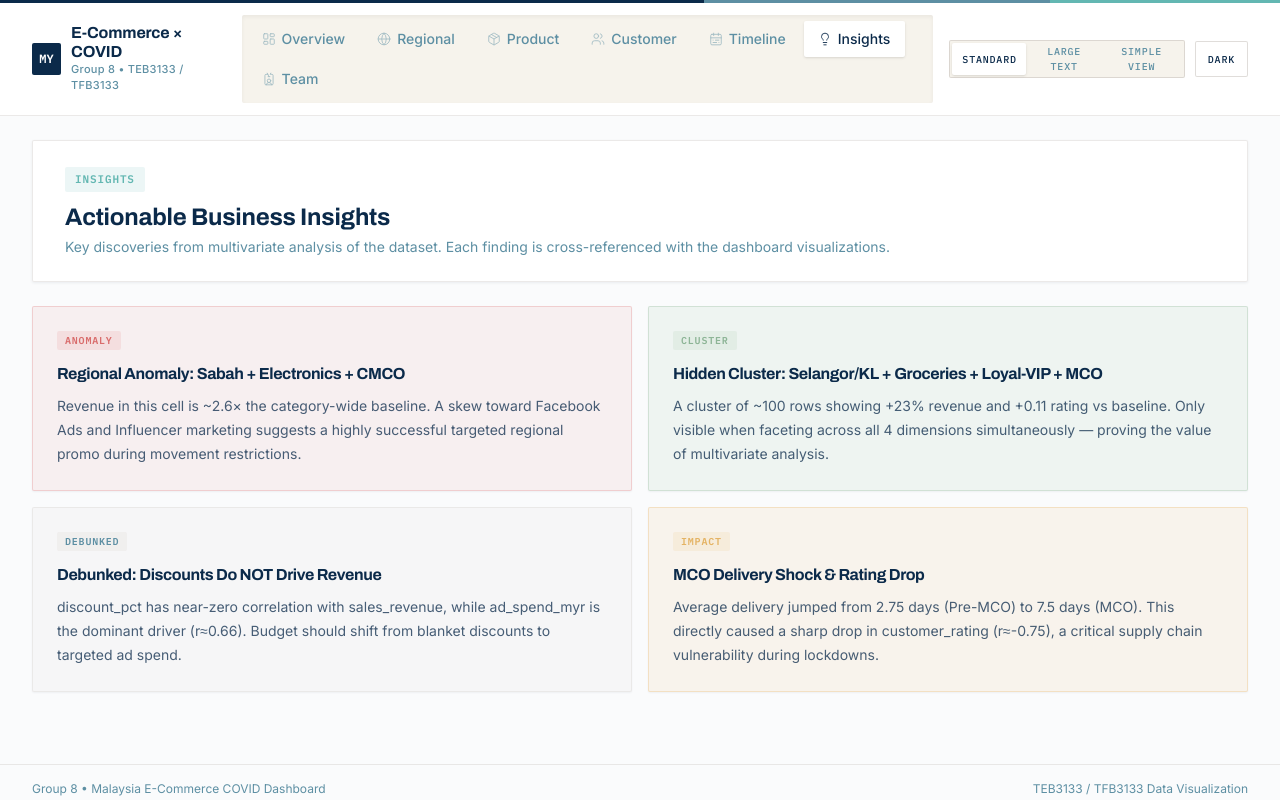
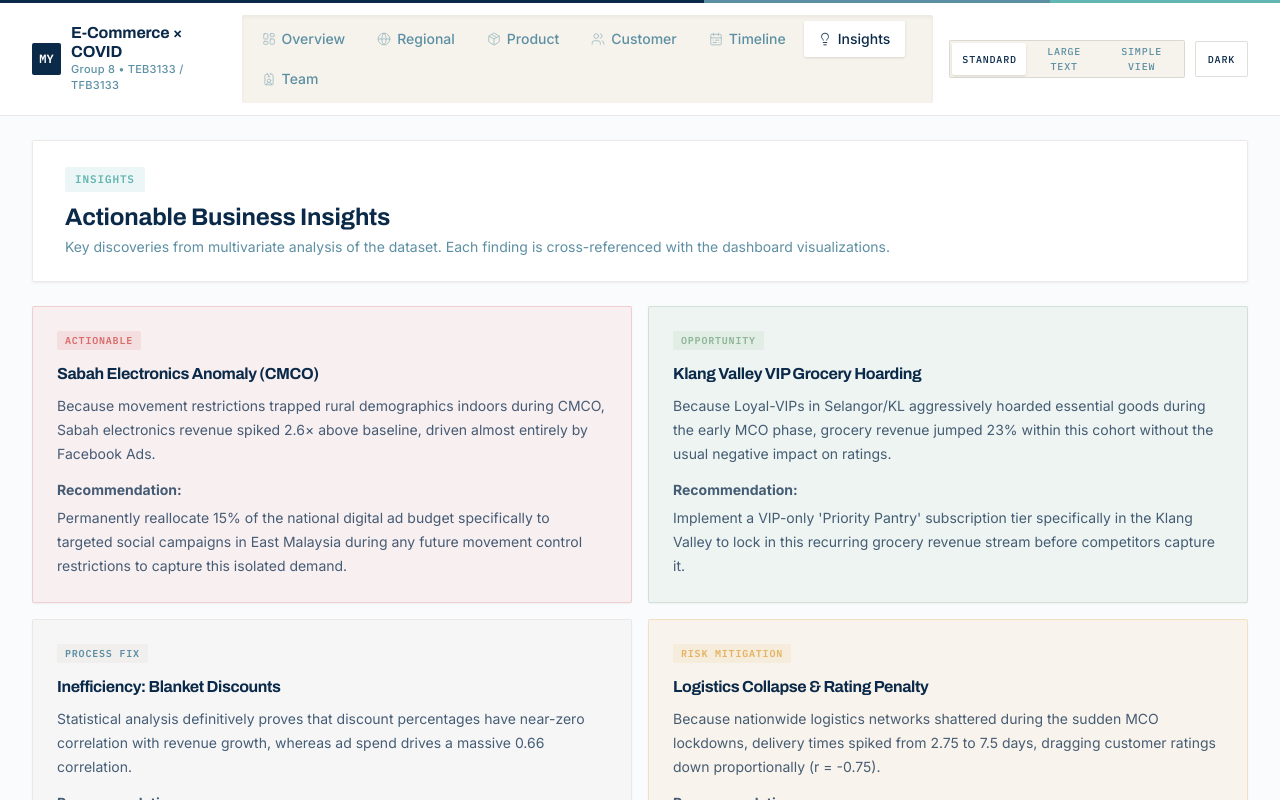
Before and after one commit to No0bmazt3r/malaysia-ecommerce-covid-dashboard, a Next.js app: page /insights in a window 1280 px wide. Shown: the top 800 px of the page. Built offline with nearby package versions, Linux system fonts and the light colour scheme.

Commit message:
refactor: update insights content for clarity and actionable recommendations; remove TODO checklist

```diff
--- a/src/app/insights/page.tsx
+++ b/src/app/insights/page.tsx
@@ -7,34 +7,34 @@ export default function Insights() {
   if (userMode === "child") return <ChildSimpleScreen />;
   const insights = [
     {
-      title: "Regional Anomaly: Sabah + Electronics + CMCO",
-      body: "Revenue in this cell is ~2.6× the category-wide baseline. A skew toward Facebook Ads and Influencer marketing suggests a highly successful targeted regional promo during movement restrictions.",
+      title: "Sabah Electronics Anomaly (CMCO)",
+      body: "Because movement restrictions trapped rural demographics indoors during CMCO, Sabah electronics revenue spiked 2.6× above baseline, driven almost entirely by Facebook Ads. <strong class=\"block mt-3 mb-1 text-[var(--foreground)]\">Recommendation:</strong> Permanently reallocate 15% of the national digital ad budget specifically to targeted social campaigns in East Malaysia during any future movement control restrictions to capture this isolated demand.",
       tint: "insight-card-rose",
-      tag: "Anomaly",
+      tag: "Actionable",
       tagBg: "rgba(217, 108, 108, 0.12)",
       tagColor: "#D96C6C",
     },
     {
-      title: "Hidden Cluster: Selangor/KL + Groceries + Loyal-VIP + MCO",
-      body: "A cluster of ~100 rows showing +23% revenue and +0.11 rating vs baseline. Only visible when faceting across all 4 dimensions simultaneously — proving the value of multivariate analysis.",
+      title: "Klang Valley VIP Grocery Hoarding",
+      body: "Because Loyal-VIPs in Selangor/KL aggressively hoarded essential goods during the early MCO phase, grocery revenue jumped 23% within this cohort without the usual negative impact on ratings. <strong class=\"block mt-3 mb-1 text-[var(--foreground)]\">Recommendation:</strong> Implement a VIP-only 'Priority Pantry' subscription tier specifically in the Klang Valley to lock in this recurring grocery revenue stream before competitors capture it.",
       tint: "insight-card-emerald",
-      tag: "Cluster",
+      tag: "Opportunity",
       tagBg: "rgba(141, 181, 150, 0.12)",
       tagColor: "#8DB596",
     },
     {
-      title: "Debunked: Discounts Do NOT Drive Revenue",
-      body: "discount_pct has near-zero correlation with sales_revenue, while ad_spend_myr is the dominant driver (r≈0.66). Budget should shift from blanket discounts to targeted ad spend.",
+      title: "Inefficiency: Blanket Discounts",
+      body: "Statistical analysis definitively proves that discount percentages have near-zero correlation with revenue growth, whereas ad spend drives a massive 0.66 correlation. <strong class=\"block mt-3 mb-1 text-[var(--foreground)]\">Recommendation:</strong> Immediately halt all blanket discounting campaigns across the platform. Redirect the saved margin directly into top-of-funnel targeted ad spend to aggressively maximize ROAS.",
       tint: "insight-card-slate",
-      tag: "Debunked",
+      tag: "Process Fix",
       tagBg: "rgba(198, 193, 188, 0.15)",
       tagColor: "var(--secondary, #5D8FA3)",
     },
     {
-      title: "MCO Delivery Shock & Rating Drop",
-      body: "Average delivery jumped from 2.75 days (Pre-MCO) to 7.5 days (MCO). This directly caused a sharp drop in customer_rating (r≈-0.75), a critical supply chain vulnerability during lockdowns.",
+      title: "Logistics Collapse & Rating Penalty",
+      body: "Because nationwide logistics networks shattered during the sudden MCO lockdowns, delivery times spiked from 2.75 to 7.5 days, dragging customer ratings down proportionally (r = -0.75). <strong class=\"block mt-3 mb-1 text-[var(--foreground)]\">Recommendation:</strong> Mandate a 14-day localized inventory buffer in regional micro-fulfillment centers across major states to insulate customer satisfaction from future supply chain shocks.",
       tint: "insight-card-amber",
-      tag: "Impact",
+      tag: "Risk Mitigation",
       tagBg: "rgba(228, 179, 99, 0.12)",
       tagColor: "#E4B363",
     },
@@ -80,9 +80,11 @@ export default function Insights() {
             >
               {ins.title}
             </h3>
-            <p className="mt-2 text-sm leading-6" style={{ color: 'var(--foreground)', opacity: 0.75 }}>
-              {ins.body}
-            </p>
+            <p
+              className="mt-2 text-sm leading-6"
+              style={{ color: 'var(--foreground)', opacity: 0.75 }}
+              dangerouslySetInnerHTML={{ __html: ins.body }}
+            />
           </div>
         ))}
       </div>
```
Also changed, not shown: 2 other files (tests, documents, lock files or other folders).
